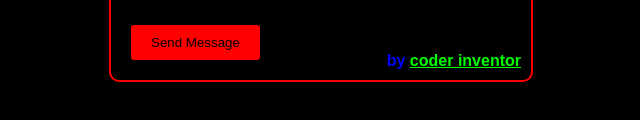
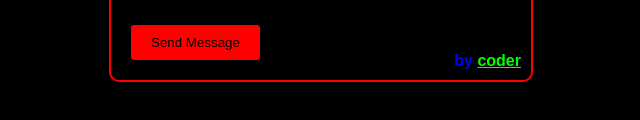
Before and after one commit to ggcoderlol/discord-webhook, a plain HTML site: page index.html in a window 1280 px wide. Shown: the part 508-628 px from the top of the page, without its empty margins (319-959 px from the left). Drawn offline with Linux system fonts and the light colour scheme.

Commit message:
Update index.html

```diff
--- a/index.html
+++ b/index.html
@@ -86,7 +86,7 @@
         <button id="removeButton" style="display: none;">Remove</button>
         <button id="sendButton">Send Message</button>
         <div class="signature">
-            <span>by</span> <a href="https://coderinventor.github.io/social/">coder inventor</a>
+            <span>by</span> <a href="https://ggcoderlol.github.io/social/">coder</a>
         </div>
     </div>
     <script>
```
